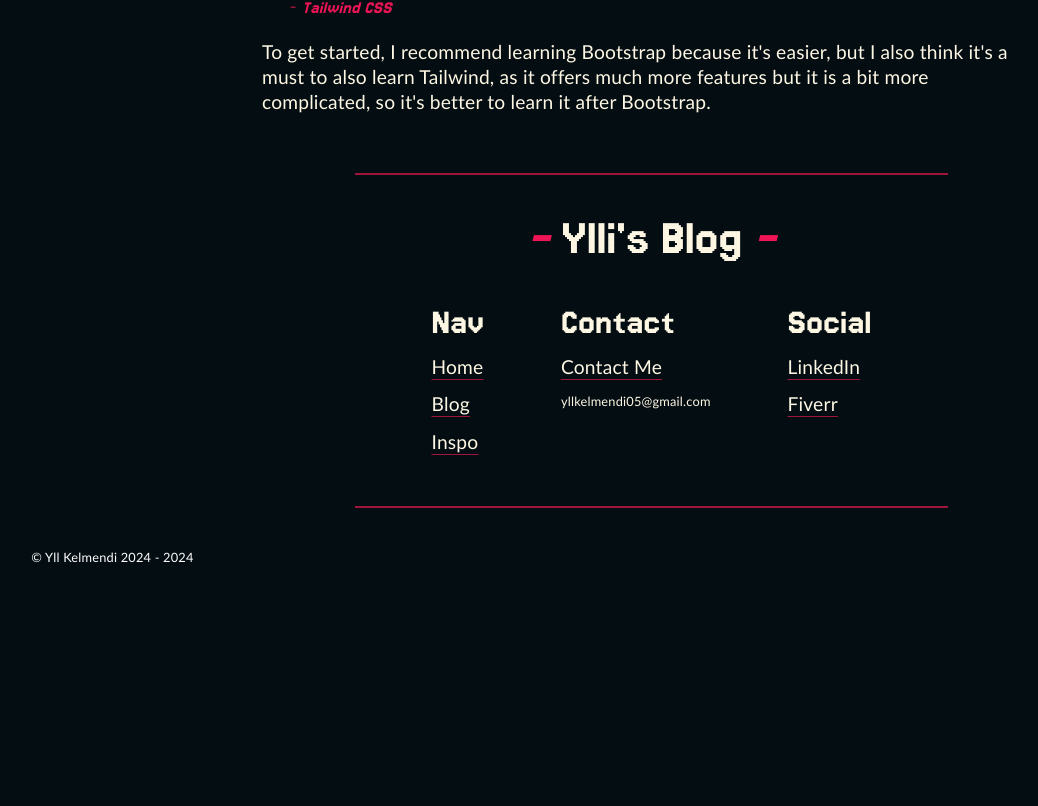
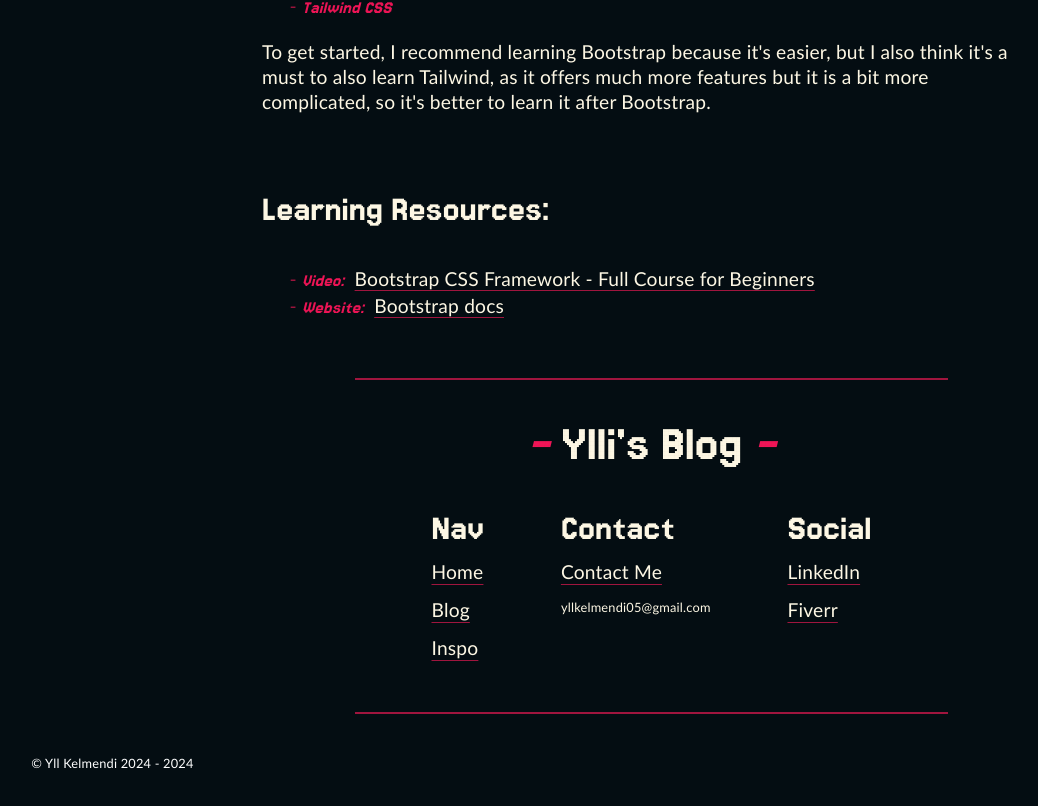
Before and after one commit to YlliLimited/Blog_Website, a React (Vite) app in the folder Blog/: page /Blog/How_to_start_web_development_as_a_beginner in a window 1280 px wide. Shown: the part 8514-9320 px from the top of the page, without its empty margins (2-1040 px from the left). Before the commit the page ends 9125 px from the top, so only its background shows below. Built offline with nearby package versions, Linux system fonts and the light colour scheme.

Commit message:
modified:   Blog/src/assets/Pages/Other_Blogs/How_To_Start_Web_Development_as_a_beginner.jsx

```diff
--- a/Blog/src/assets/Pages/Other_Blogs/How_To_Start_Web_Development_as_a_beginner.jsx
+++ b/Blog/src/assets/Pages/Other_Blogs/How_To_Start_Web_Development_as_a_beginner.jsx
@@ -400,6 +400,13 @@ export default function HTSWDAAB () {
               To get started, I recommend learning Bootstrap because it's easier, but I
               also think it's a must to also learn Tailwind, as it offers much more features but it
               is a bit more complicated, so it's better to learn it after Bootstrap.
+
+
+              <h6>Learning Resources:</h6>
+              <ul className="articleUl">
+                <li><em>Video:</em>&nbsp; <a target="_blank" href="https://www.youtube.com/watch?v=-qfEOE4vtxE" className="articleLink">Bootstrap CSS Framework - Full Course for Beginners</a></li>
+                <li><em>Website:</em>&nbsp; <a target="_blank" href="https://getbootstrap.com/docs/5.3/getting-started/introduction/" className="articleLink"> Bootstrap docs</a></li>
+              </ul>
             </p>
           </section>
 
```
